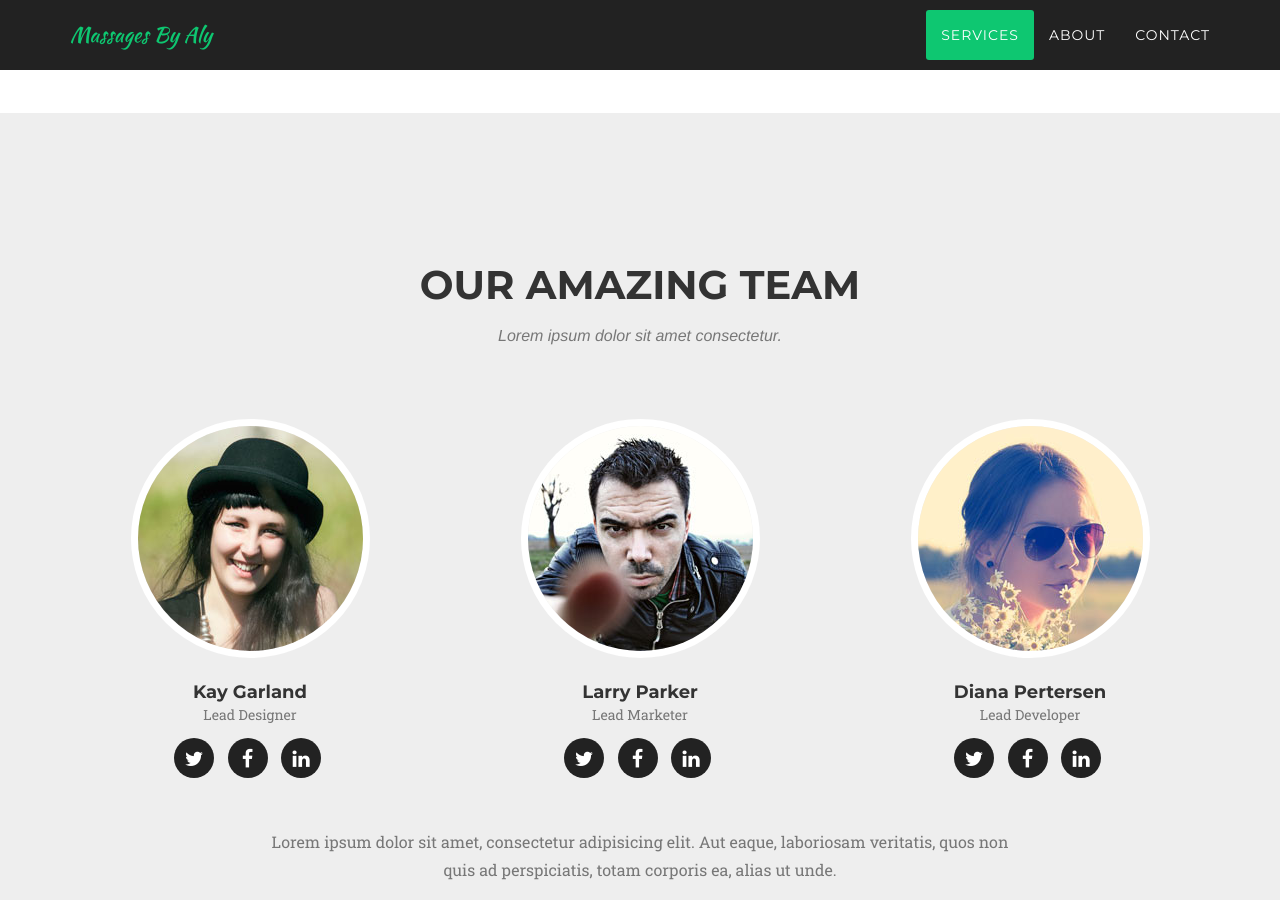
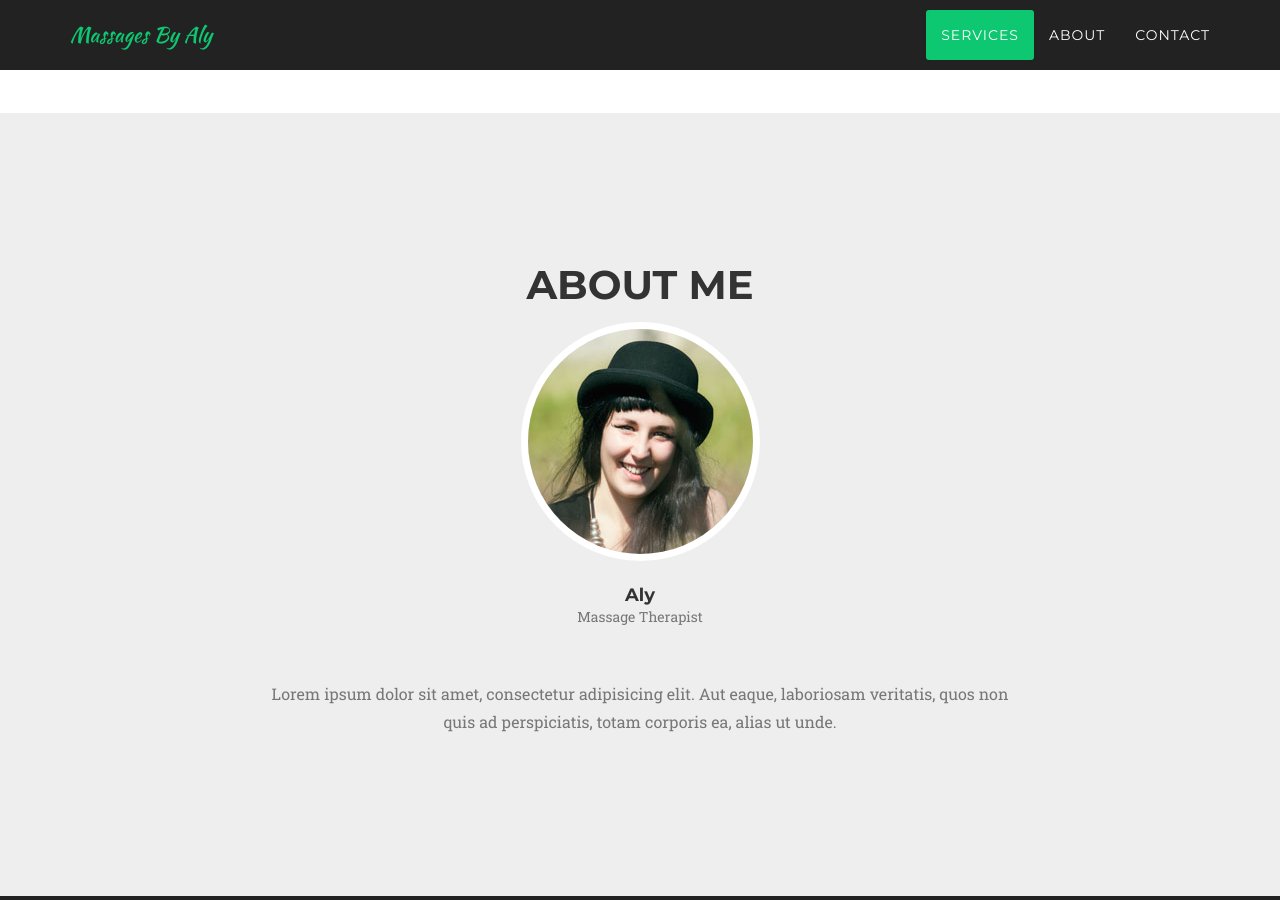
Before and after one commit to massages-by-aly/massages-by-aly.github.io, a Jekyll site: the page built from index.md, in a window 1280 px wide and 900 px high, scrolled down 2490 px. Built offline with Jekyll 4.4.1, drawn with Linux system fonts in a browser that asks for light colours; nearby versions of some CDN libraries; some web fonts are replaced; some of the changed text lies outside the part shown.

Commit message:
More customization
Pared down more, added flavor

```diff
--- a/_data/team.yml
+++ b/_data/team.yml
@@ -1,20 +1,6 @@
-- name: "Kay Garland"
-  bio: "Lead Designer"
+- name: "Aly"
+  bio: "Massage Therapist"
   twitter: konklone
   facebook: konklone
   linkedin: konklone
   photo: 1.jpg
-
-- name: "Larry Parker"
-  bio: "Lead Marketer"
-  twitter: parkr
-  facebook: parkr
-  linkedin: parkr
-  photo: 2.jpg
-
-- name: "Diana Pertersen"
-  bio: "Lead Developer"
-  twitter: liufengyun
-  facebook: liufengyun
-  linkedin: liufengyun
-  photo: 3.jpg
--- a/_includes/about.html
+++ b/_includes/about.html
@@ -3,25 +3,17 @@
     <div class="container">
         <div class="row">
             <div class="col-lg-12 text-center">
-                <h2 class="section-heading">Our Amazing Team</h2>
-                <h3 class="section-subheading text-muted">Lorem ipsum dolor sit amet consectetur.</h3>
+                <h2 class="section-heading">About Me</h2>
+                <!-- <h3 class="section-subheading text-muted">Lorem ipsum dolor sit amet consectetur.</h3> -->
             </div>
         </div>
         <div class="row">
           {% for member in site.data.team %}
-            <div class="col-sm-4">
+            <div class="col-sm-12">
                 <div class="team-member">
                     <img src="/assets/img/team/{{ member.photo }}" class="img-responsive img-circle" alt="{{ member.name }}">
                     <h4>{{ member.name }}</h4>
                     <p class="text-muted">{{ member.bio }}</p>
-                    <ul class="list-inline social-buttons">
-                        <li><a href="http://twitter.com/{{ member.twitter }}"><i class="fa fa-twitter"></i></a>
-                        </li>
-                        <li><a href="http://www.facebook.com/{{ member.facebook }}"><i class="fa fa-facebook"></i></a>
-                        </li>
-                        <li><a href="http://www.linkedin.com/in/{{ member.linkedin }}"><i class="fa fa-linkedin"></i></a>
-                        </li>
-                    </ul>
                 </div>
             </div>
           {% endfor %}
--- a/_includes/hero.html
+++ b/_includes/hero.html
@@ -3,7 +3,7 @@
 <header>
     <div class="container">
         <div class="intro-text">
-            <div class="intro-lead-in">Welcome To Our Studio!</div>
+            <div class="intro-lead-in">Welcome To Massages By Aly!</div>
             <div class="intro-heading">It's Nice To Meet You</div>
             <a href="#services" class="page-scroll btn btn-xl">Tell Me More</a>
         </div>
--- a/_includes/services.html
+++ b/_includes/services.html
@@ -4,7 +4,7 @@
         <div class="row">
             <div class="col-lg-12 text-center">
                 <h2 class="section-heading">Services</h2>
-                <h3 class="section-subheading text-muted">Lorem ipsum dolor sit amet consectetur.</h3>
+                <h3 class="section-subheading text-muted">Please find the variety of services I provide below.</h3>
             </div>
         </div>
         <div class="row">
```
